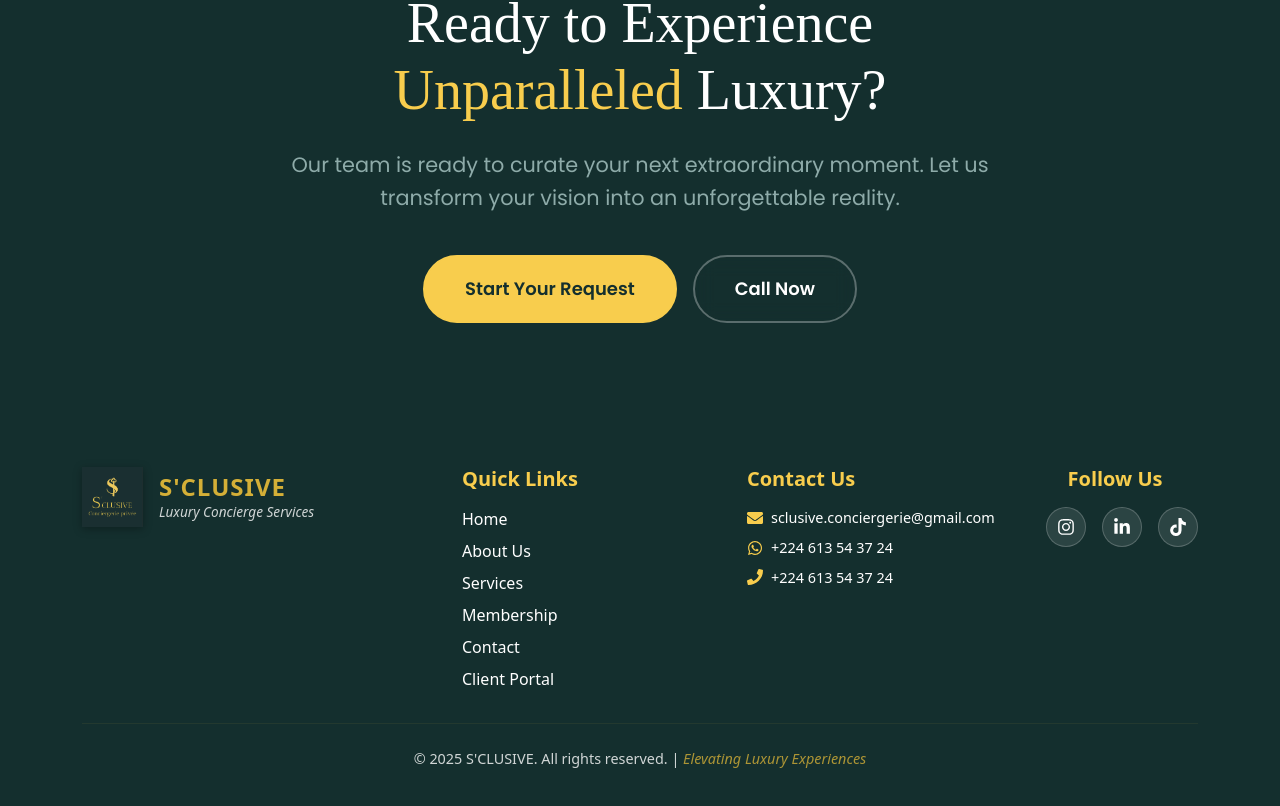
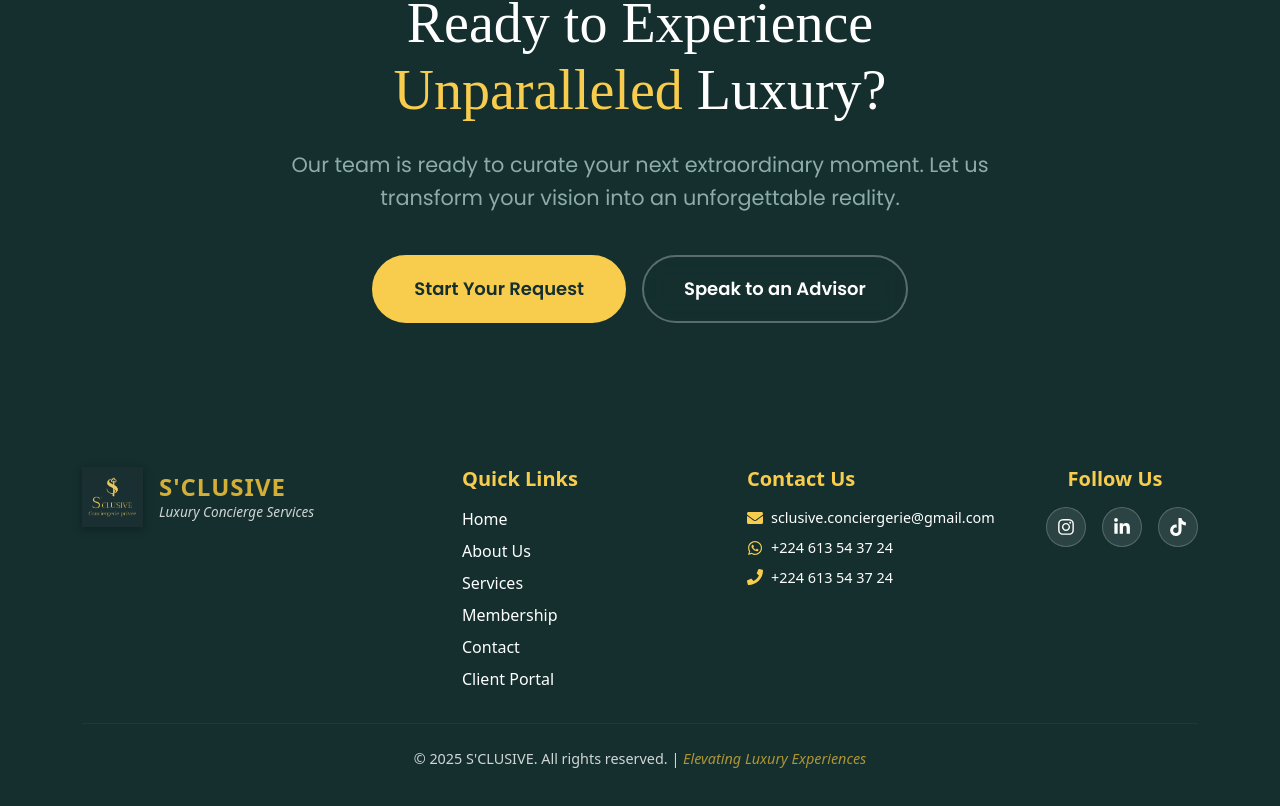
Before and after one commit to pratapbaraiyagit/Sclusive-Concierge, a React (Create React App) app: page /services in a window 1280 px wide. Shown: the part 3113-3919 px from the top of the page. Built offline with nearby package versions, Linux system fonts and the light colour scheme; no server answers.

Commit message:
Update ServicesPage.js

```diff
--- a/src/pages/ServicesPage.js
+++ b/src/pages/ServicesPage.js
@@ -257,7 +257,7 @@ const ServicesPage = () => {
                 Start Your Request
               </a>
               <a href="tel:+22461354724" className="services-btn-outline">
-                Call Now
+                Speak to an Advisor
               </a>
             </div>
           </div>
```
